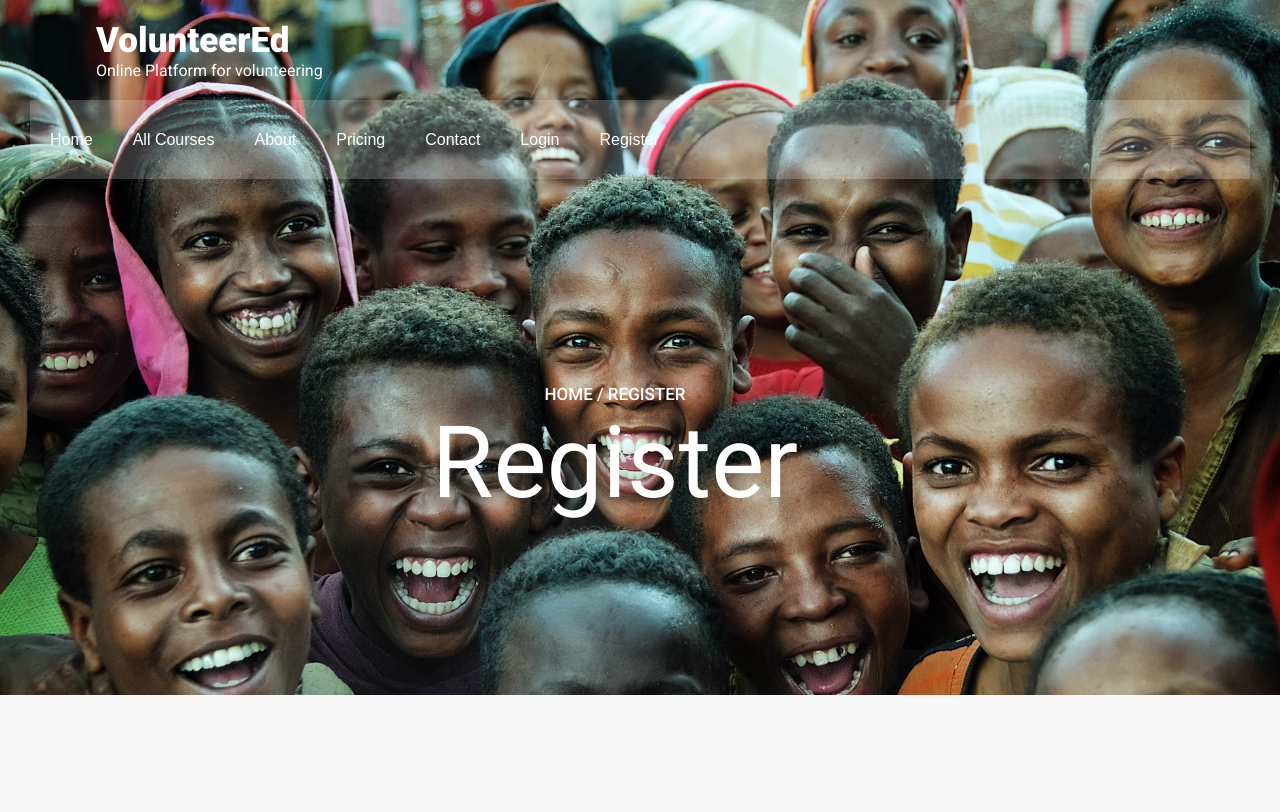
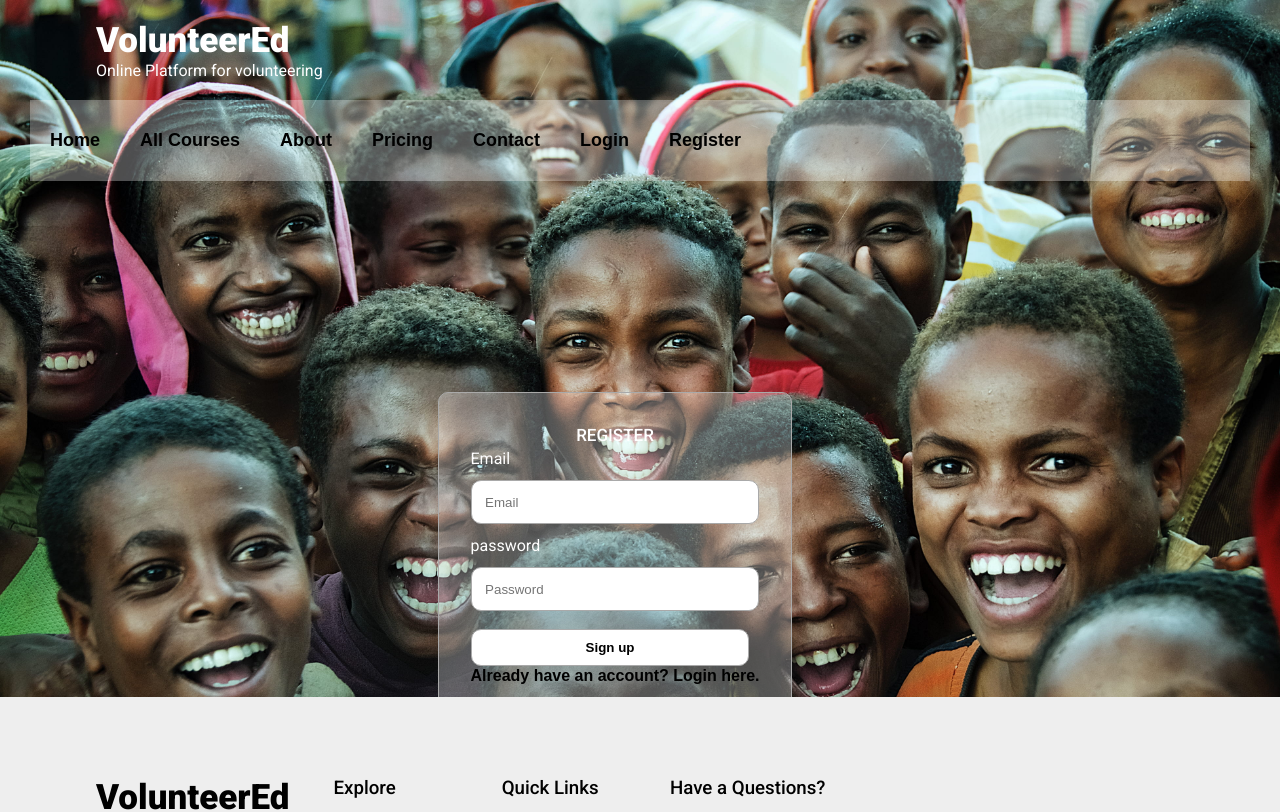
Before and after one commit to Allen7702/VolunteerEd, a React (Create React App) app: page /register in a window 1280 px wide. Shown: the top 812 px of the page. Built offline with nearby package versions, Linux system fonts and the light colour scheme.

Commit message:
improved login and register pages

```diff
--- a/src/components/common/header/header.css
+++ b/src/components/common/header/header.css
@@ -13,7 +13,7 @@
 /*--------head------------*/
 /*--------header------------*/
 header {
-  background-color: rgba(255, 255, 255, 0.2);
+  background-color: rgba(255, 255, 255, 0.3);
   margin: 0 30px;
 }
 header .nav {
@@ -26,12 +26,13 @@ header ul {
   padding: 30px 20px;
 }
 header ul li a {
-  color: #fff;
-  font-weight: 500;
+  color: #000000 ;
+  font-size: 18px;
+  font-weight: 900;
   transition: 0.5s;
 }
 header ul li a:hover {
-  color: #a6a6a6;
+  color: #FFFFFF;
 }
 .start {
   background-color: #0f2747;
@@ -55,6 +56,9 @@ header ul li a:hover {
   header ul.flexSB {
     display: none;
   }
+  header ul li a:hover {
+    color: grey;
+  }
   header ul li {
     margin-bottom: 20px;
   }
@@ -72,6 +76,7 @@ header ul li a:hover {
     top: 7vh;
     left: 0;
     width: 100%;
-    background-color: #0f2747;
+  background-color: rgba(255, 255, 255, 1);
+
   }
 }
--- a/src/components/login_register/Login.jsx
+++ b/src/components/login_register/Login.jsx
@@ -11,12 +11,7 @@ export const Login = () => {
     return (
   <>
     <section className="toppy">
-        <h2>Home / {location.pathname.split("/")[1]}</h2>
-        <h1>Login</h1>
-      </section>
-      <div className="margin"></div>
-
-        <div className="apple">
+    <div className="apple">
         <div className="auth-form-container">
             <h2>Login</h2>
             <form className="login-form">
@@ -29,6 +24,10 @@ export const Login = () => {
             <a href="/register">Don't have an account? Register here.</a>
         </div>
         </div>
+      </section>
+      <div className="margin"></div>
+
+
         </>
     )
 }
--- a/src/components/login_register/Register.jsx
+++ b/src/components/login_register/Register.jsx
@@ -1,9 +1,9 @@
 import React, { useState } from "react";
 import "./login_register.css";
-import { useLocation } from "react-router-dom";
+// import { useLocation } from "react-router-dom";
 
 export const Register = () => {
-  const location = useLocation();
+  // const location = useLocation();
 
   const [email, setEmail] = useState("");
   const [password, setPass] = useState("");
@@ -11,11 +11,6 @@ export const Register = () => {
   return (
     <>
       <section className="toppy">
-        <h2>Home / {location.pathname.split("/")[1]}</h2>
-        <h1>Register</h1>
-      </section>
-      <div className="margin"></div>
-
       <div className="apple">
         <div className="auth-form-container">
           <h2>Register</h2>
@@ -43,6 +38,10 @@ export const Register = () => {
           <a href="/login">Already have an account? Login here.</a>
         </div>
       </div>
+      </section>
+      <div className="margin"></div>
+
+
     </>
   );
 };
--- a/src/components/login_register/login_register.css
+++ b/src/components/login_register/login_register.css
@@ -26,18 +26,25 @@
 .apple{
     text-align: center;
     display: flex;
-    min-height: 100vh;
     align-items: center;
     justify-content: center;
-    background: #f8f8f8 ;
   }
 
-  .auth-form-container, .login-form, .register-form {
+  .auth-form-container {
+    padding: 2rem;
+    border: 1px solid darkgray;
+    border-radius: 10px;
+    margin: 0.5rem;
+  background-color: rgba(255, 255, 255, 0.3);
+
+  }
+
+   .login-form, .register-form {
     display: flex;
     flex-direction: column;
   }
 
-  @media screen and (min-width: 600px) {
+  @media screen and (max-width: 600px) {
     .auth-form-container {
       padding: 5rem;
       border: 1px solid darkgray;
@@ -49,6 +56,7 @@
   label {
     text-align: left;
     padding: 0.25rem 0;
+
   }
 
   input {
@@ -68,8 +76,14 @@
     color: black;
   }
 
+  button:hover {
+    color: #0f2747;
+  }
+
   a {
     margin-top: 20px;
+    font-size: 16px;
+    font-weight: 600;
     font-family: 'Poppins', sans-serif;
     background: none;
     color: black;
@@ -77,5 +91,5 @@
   }
 
   a:hover {
-    color: darkgray;
+    color: blue;
   }
```
